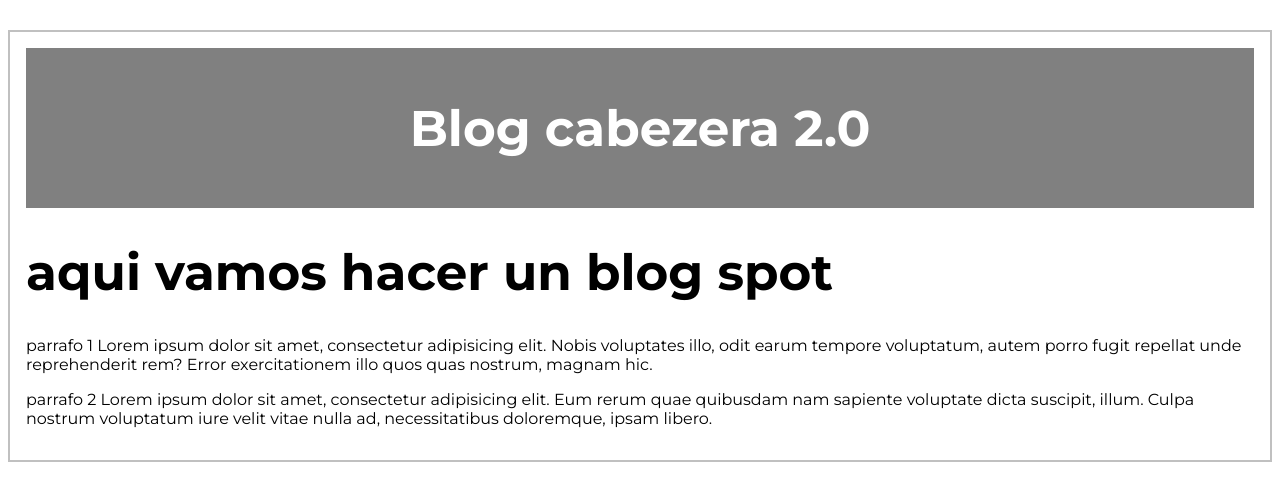
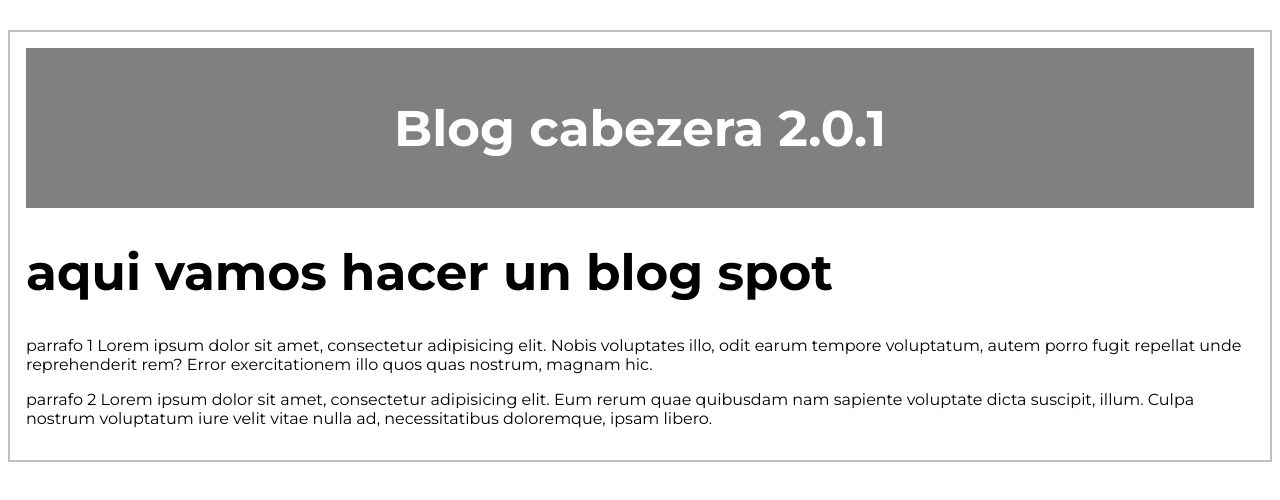
Before and after one commit to adaptable2/hyperblog, a plain HTML site: page index.html in a window 1280 px wide. Drawn offline with Linux system fonts and the light colour scheme.

Commit message:
se agrego una nueva version

```diff
--- a/index.html
+++ b/index.html
@@ -9,7 +9,7 @@
 <body>
 	<div class="container">
 		<div class="cabecera">
-			<h1>Blog cabezera 2.0</h1>
+			<h1>Blog cabezera 2.0.1</h1>
 		</div>
 		<div class="post">
 			<h1>aqui vamos hacer un blog spot</h1>
```
